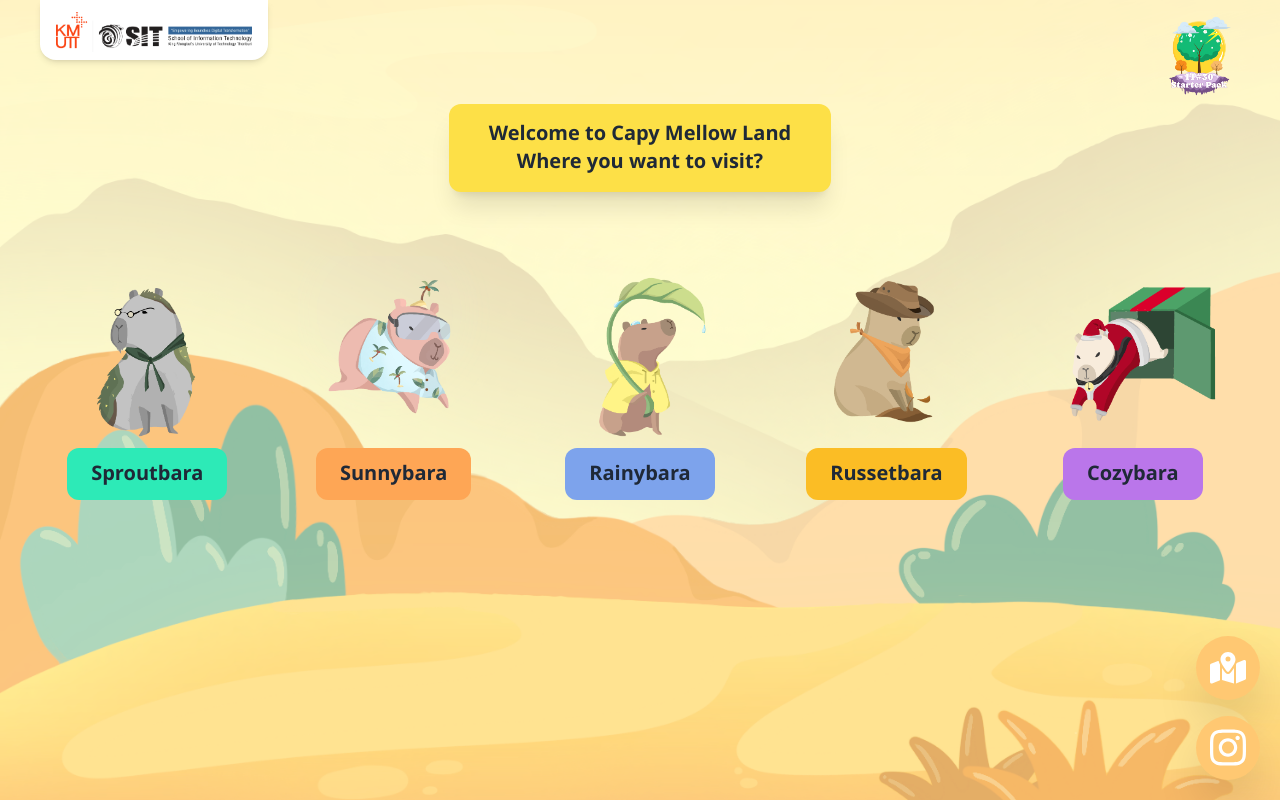
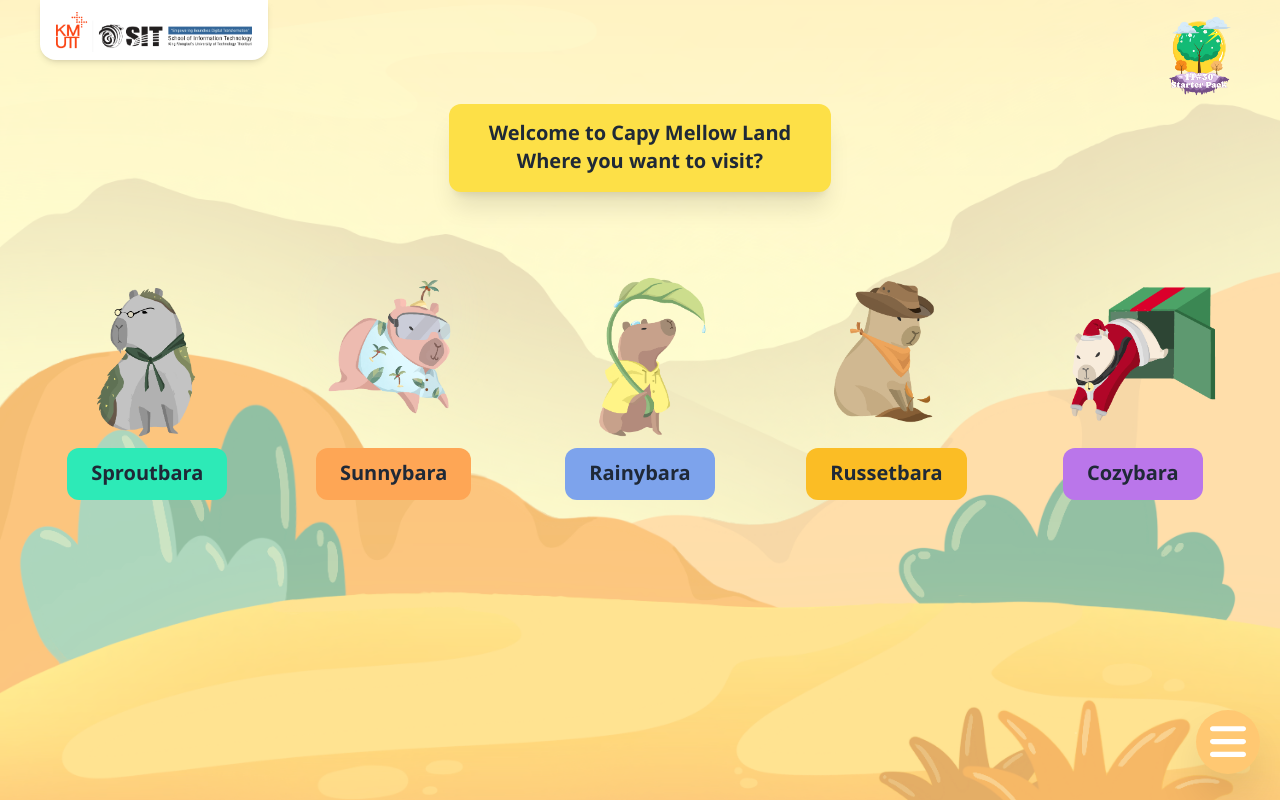
Before and after one commit to FameNu/IT30-Starter-Pack, a Vue app: page / in a window 1280 px wide. Built offline with nearby package versions, Linux system fonts and the light colour scheme; a web font is replaced by a local one.

Commit message:
refactor: Update HamurgerMenu.vue to improve accessibility and add animation

```diff
--- a/src/components/social/HamurgerMenu.vue
+++ b/src/components/social/HamurgerMenu.vue
@@ -1,11 +1,52 @@
 <script setup lang="ts">
 import IgIcon from '@/components/icons/IgIcon.vue'
 import MapIcon from '@/components/icons/MapIcon.vue'
+import XMarkIcon from '@/components/icons/XMarkIcon.vue'
+import BarMenuIcon from '@/components/icons/BarMenuIcon.vue'
+
+import { ref } from 'vue'
+import { RouterLink } from 'vue-router'
+
+const closeMenu = ref(true)
+
+const swapOpenClose = () => {
+  closeMenu.value = !closeMenu.value
+}
 </script>
 
 <template>
-  <div class="flex flex-col gap-4">
-    <MapIcon @click="$router.push('locations')" />
-    <a href="https://www.instagram.com/sit.it.starterpack/" target="_blank"><IgIcon /></a>
-  </div>
+  <label class="swap swap-rotate">
+    <!-- this hidden checkbox controls the state -->
+    <input v-model="closeMenu" type="checkbox" />
+
+    <!-- hamburger icon -->
+    <BarMenuIcon class="swap-on" />
+
+    <!-- close icon -->
+    <XMarkIcon class="swap-off" />
+
+    <div class="-z-30" >
+      <RouterLink
+        to="/locations"
+        @click="swapOpenClose"
+        :class="[
+          'absolute transform transition-all duration-300 rounded-full',
+          !closeMenu ? '-translate-y-40 opacity-100' : 'translate-y-0 opacity-0'
+        ]"
+      >
+        <MapIcon />
+      </RouterLink>
+      <a
+        href="https://www.instagram.com/sit.it.starterpack/"
+        target="_blank"
+        @click="swapOpenClose"
+        :class="[
+          'absolute transform transition-all duration-300 rounded-full',
+          !closeMenu ? '-translate-y-20 opacity-100' : 'translate-y-0 opacity-0'
+        ]"
+      >
+        <IgIcon />
+      </a>
+    </div>
+  </label>
 </template>
```
